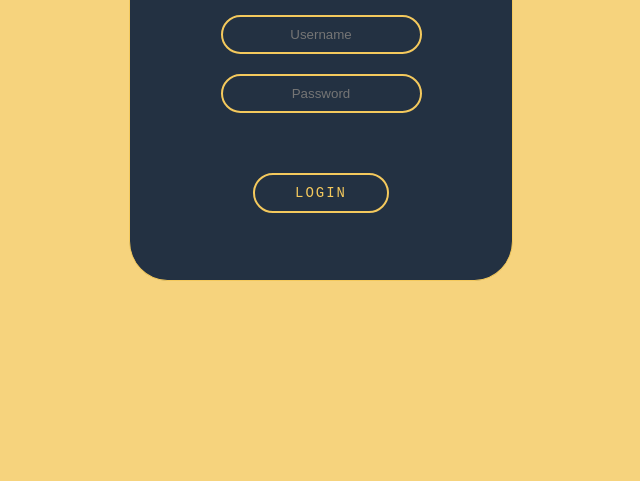
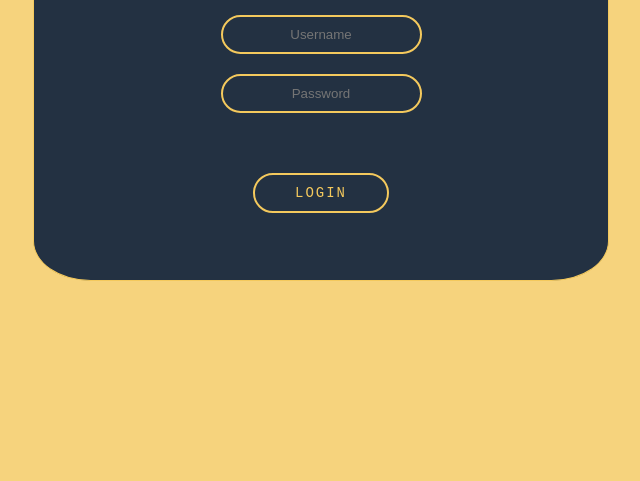
Before and after one commit to FyerBall/Login, a plain HTML site: page index.html in a window 1280 px wide. Shown: the part 319-800 px from the top of the page, without its empty margins (319-959 px from the left). Drawn offline with Linux system fonts and the light colour scheme.

Commit message:
width fixed

```diff
--- a/style.css
+++ b/style.css
@@ -25,7 +25,7 @@ body {
   padding: 10px;
   text-align: center;
   border-radius: 10%;
-  min-width: 30%;
+  min-width: 45%;
 }
 
 /* Login header */
```
